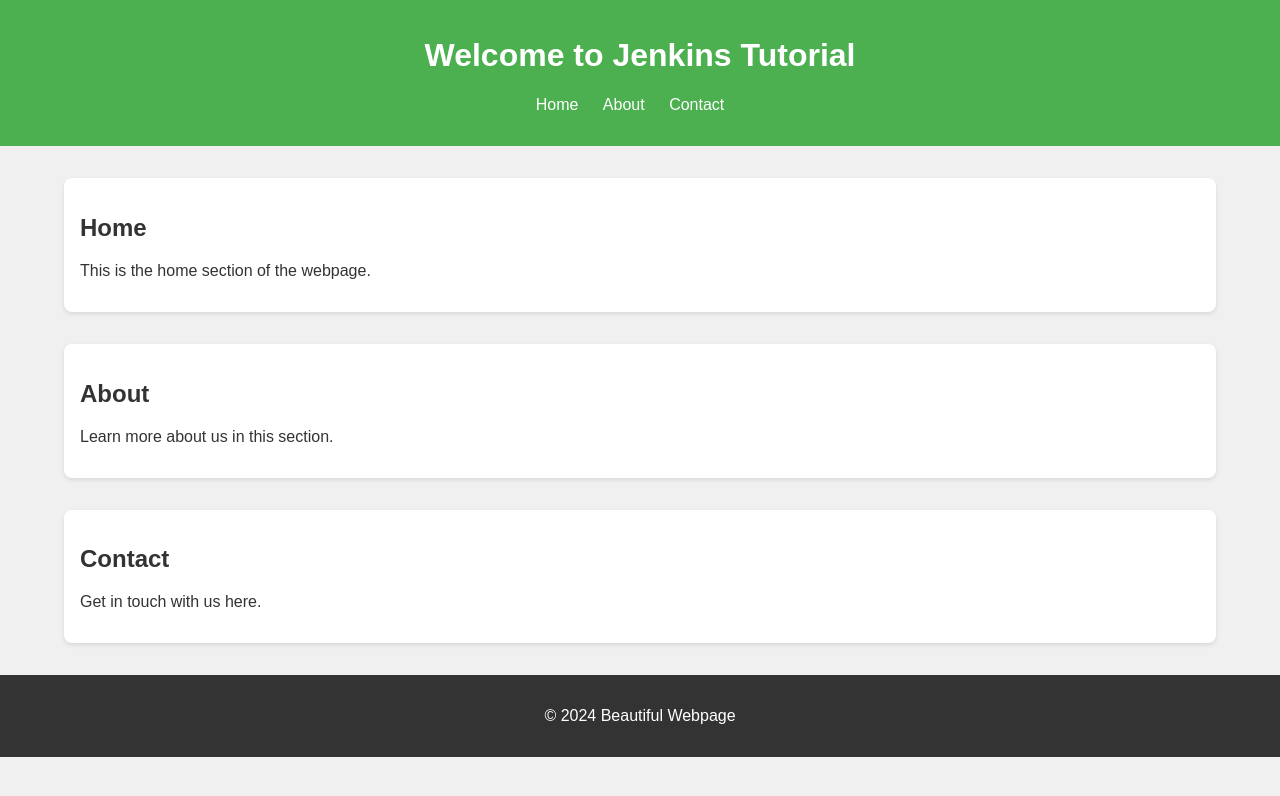
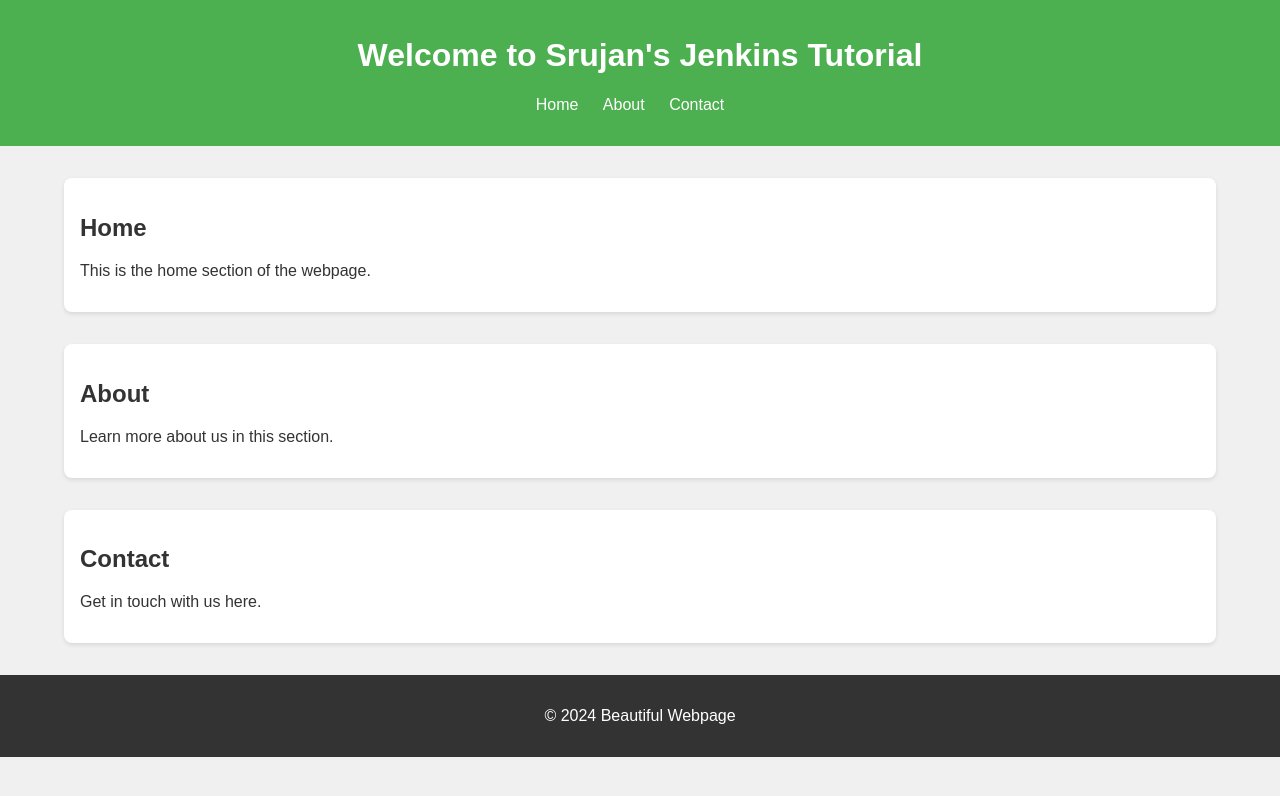
Before and after one commit to srujan-nalam/py-testcode, a plain HTML site: page index.html in a window 1280 px wide. Drawn offline with Linux system fonts and the light colour scheme.

Commit message:
Update index.html

```diff
--- a/index.html
+++ b/index.html
@@ -51,7 +51,7 @@
 </head>
 <body>
     <header>
-        <h1>Welcome to Jenkins Tutorial</h1>
+        <h1>Welcome to Srujan's Jenkins Tutorial</h1>
         <nav>
             <ul>
                 <li><a href="#home">Home</a></li>
```
